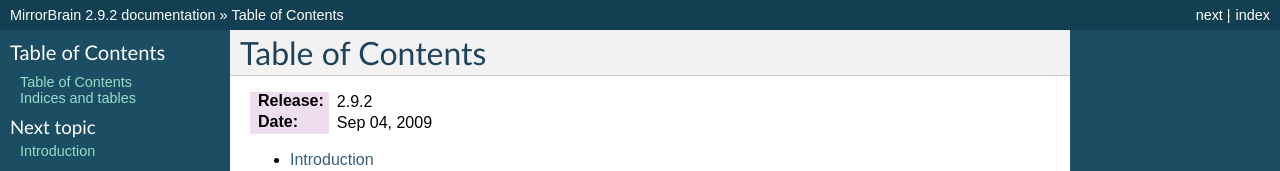
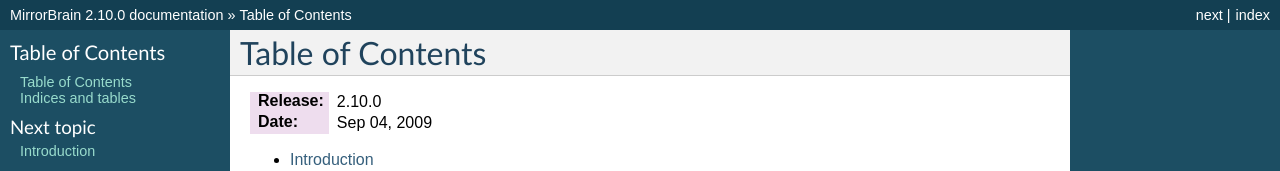
Before and after one commit to hayalci/mirrorbrain, a Sphinx documentation site: the page built from docs/index.rst, in a window 1280 px wide and 900 px high. Shown: the top 171 px of the window. Built offline with Sphinx 7.4.7, drawn with Linux system fonts in a browser that asks for light colours; some of the changed text lies outside the part shown.

Commit message:
docs: bump version (2.10.0) in the documentation configuration
git-svn-id: http://svn.mirrorbrain.org/svn/mirrorbrain/trunk@7786 2d291e14-ff0c-0410-a3fa-d5caa9871f55

```diff
--- a/docs/conf.py
+++ b/docs/conf.py
@@ -45,9 +45,9 @@
 # built documents.
 #
 # The short X.Y version.
-version = '2.9.2'
+version = '2.10.0'
 # The full version, including alpha/beta/rc tags.
-release = '2.9.2'
+release = '2.10.0'
 
 # The language for content autogenerated by Sphinx. Refer to documentation
 # for a list of supported languages.
```
